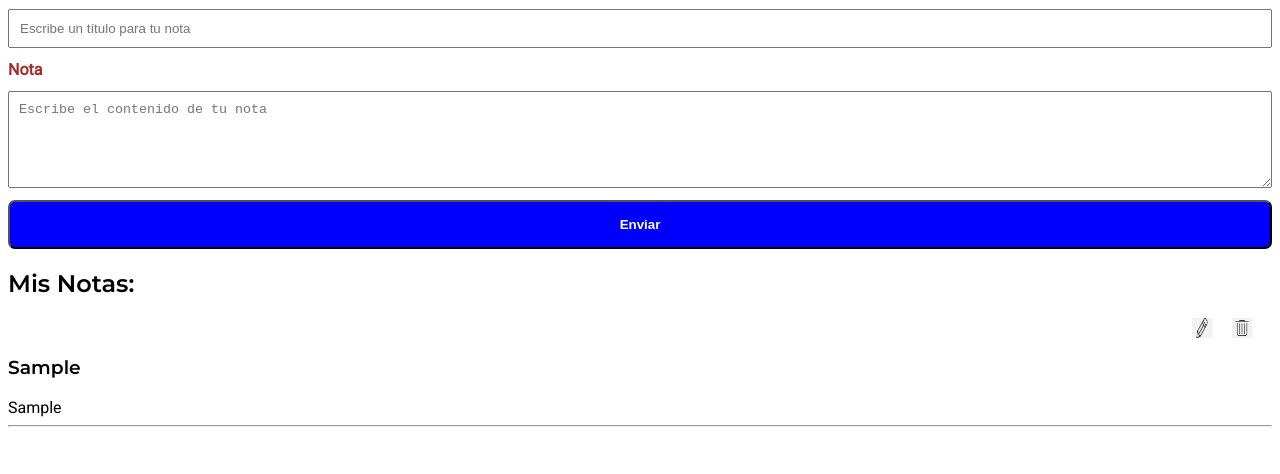
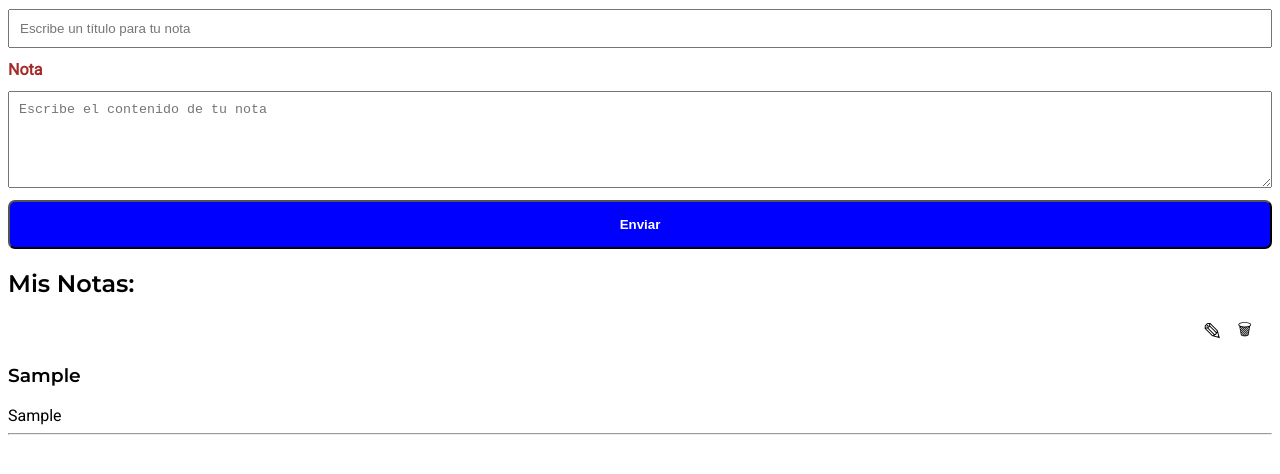
Before and after one commit to jverdesoto/jsGameGA, a website built with webpack: page src/index.html in a window 1280 px wide. Both pictures are taken after typing "Sample", "Sample" into the empty fields and a click on the input "Enviar". Shown: the part 104-578 px from the top of the page. Built offline with nearby package versions, Linux system fonts and the light colour scheme.

```diff
--- a/src/index.ts
+++ b/src/index.ts
@@ -71,13 +71,17 @@
 	iconos.classList.add('iconos');					/* Le asignamos la clase TN */
 	el.appendChild(iconos);							/* Metemos el DIV dentro del DIV "el" */
 
-	const pencil = document.createElement('img');	/* Creamos un IMG y le asignamos la constante "pencil" */
-	pencil.src = './assets/images/lapiz.png';		/* A IMG le añadimos el atributo SRC y le metemos la ruta a la imagen */
+	const pencil = document.createElement('div');	/* Creamos un IMG y le asignamos la constante "pencil" */
+	pencil.classList.add('lapiz');
+	pencil.innerHTML = '✎';
+	// pencil.src = './assets/images/lapiz.png';	/* A IMG le añadimos el atributo SRC y le metemos la ruta a la imagen */
 	iconos.appendChild(pencil);						/* Metemos el IMG con su contenido dentro del DIV "el" */
 
-	const trush = document.createElement('img');	/* Creamos un IMG y le asignamos la constante "trush" */
-	trush.src = './assets/images/papelera.png';		/* A IMG le añadimos el atributo SRC y le metemos la ruta a la imagen */
-	iconos.appendChild(trush);						/* Metemos el IMG con su contenido dentro del DIV "el" */
+	const trash = document.createElement('div');	/* Creamos un IMG y le asignamos la constante "trush" */
+	trash.classList.add('cubo');
+	trash.innerHTML = '🗑';
+	// trush.src = './assets/images/papelera.png';	/* A IMG le añadimos el atributo SRC y le metemos la ruta a la imagen */
+	iconos.appendChild(trash);						/* Metemos el IMG con su contenido dentro del DIV "el" */
 
 	titYNot = document.createElement('div');		/* Creamos un DIV y le asignamos la variable "titYNot" */
 	titYNot.classList.add('tn');					/* Le asignamos la clase TN */
--- a/src/scss/styles.scss
+++ b/src/scss/styles.scss
@@ -86,8 +86,13 @@
 	display: block;
 }
 .iconos {
+	.lapiz {
+		margin-right: 15px;
+		font-size: 1.5rem;
+	}
 	cursor: pointer;
 	display: flex;
+	padding: 0 20px;
 	justify-content: end;
 	img {
 		margin-right: 20px;
```
